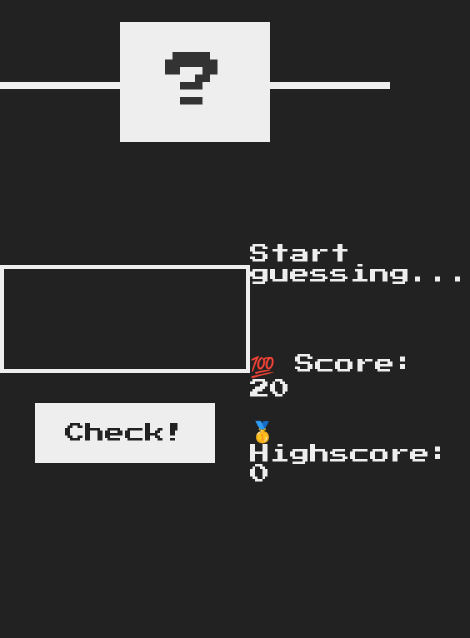
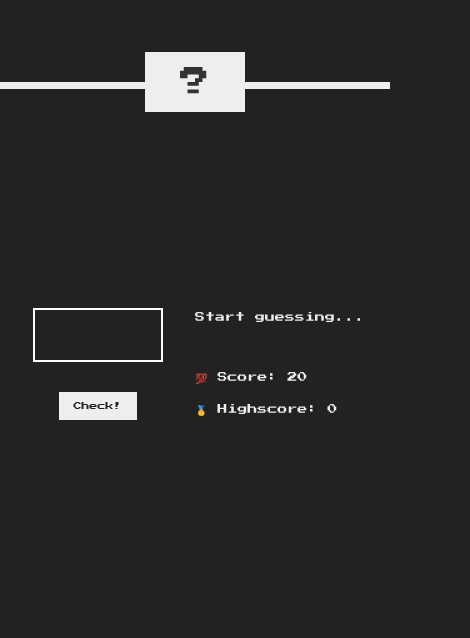
Before and after one commit to AlmedinShala/Guess-My-Number-game, a plain HTML site: page index.html in a window 390 px wide. Shown: the part 206-844 px from the top of the page, 470 px wide, since content can reach past the window. Drawn offline with Linux system fonts and the light colour scheme.

Commit message:
Update index.html
added responsive web design

```diff
--- a/index.html
+++ b/index.html
@@ -5,6 +5,7 @@
     <meta name="viewport" content="width=device-width, initial-scale=1.0" />
     <meta http-equiv="X-UA-Compatible" content="ie=edge" />
     <link rel="stylesheet" href="style.css" />
+    <link rel="stylesheet" href="responsive.css"/>
     <title>Guess My Number!</title>
   </head>
   <body>
```
